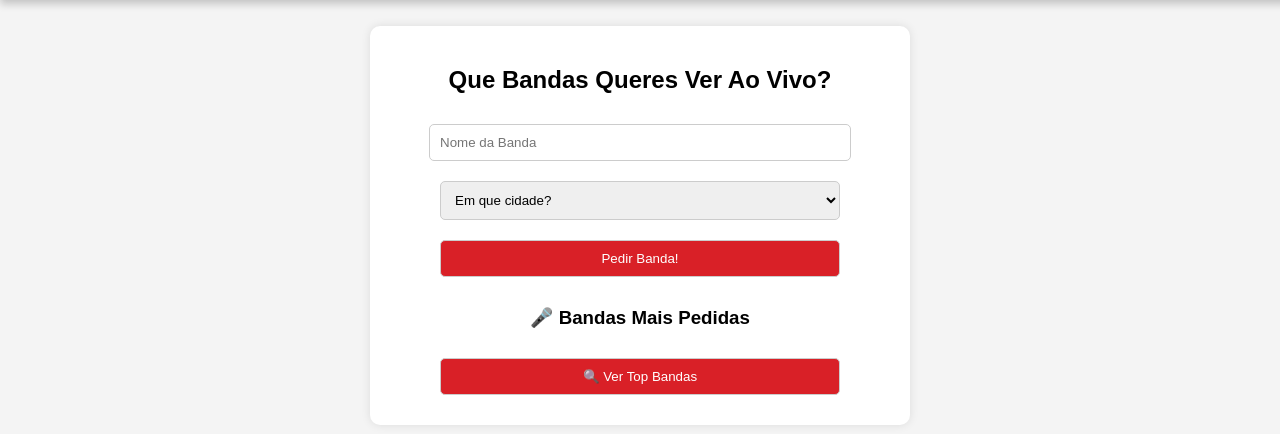
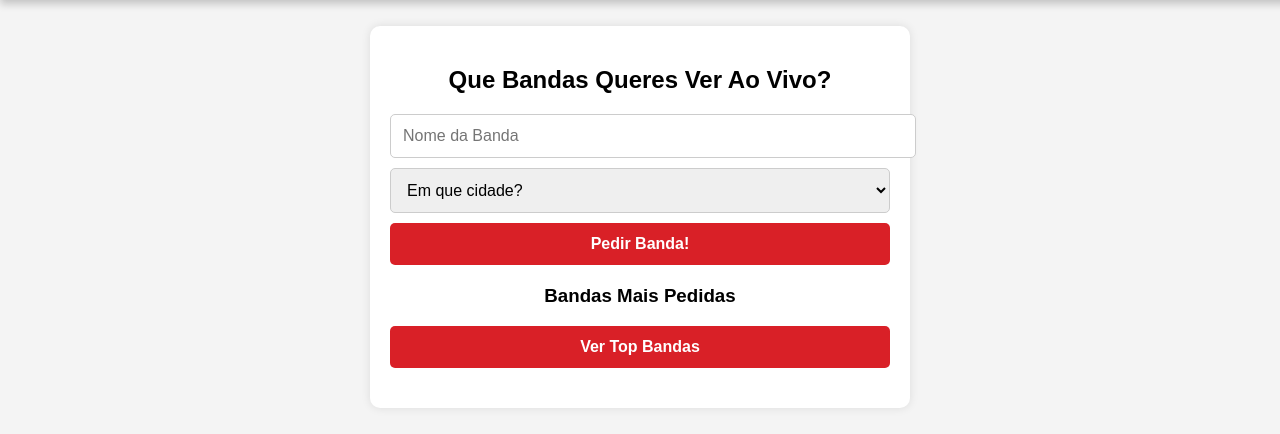
Before and after one commit to joaodessa/band-request-bot, a Flask app: page / in a window 1280 px wide. Shown: the part 74-508 px from the top of the page. Run offline with Flask 3, Linux system fonts and the light colour scheme.

```diff
--- a/templates/index.html
+++ b/templates/index.html
@@ -61,18 +61,26 @@
             box-shadow: 0px 0px 10px rgba(0,0,0,0.1);
         }
 
+        /* 🎯 FORM STYLING */
+        .form-group {
+            width: 100%;
+            margin: 10px 0;
+        }
+
         input, select, button {
-            width: 80%;
-            padding: 10px;
-            margin: 10px;
+            width: 100%; /* Ensures all elements have the same width */
+            padding: 12px;
             border-radius: 5px;
             border: 1px solid #ccc;
+            font-size: 16px;
         }
 
         button {
             background-color: #D92027; /* Red button */
             color: white;
             cursor: pointer;
+            font-weight: bold;
+            border: none;
         }
 
         button:hover {
@@ -83,6 +91,40 @@
             margin-top: 20px;
             font-weight: bold;
         }
+
+        /* 🎤 STYLING FOR TOP BANDS */
+        .top-bands-container {
+            text-align: left;
+            margin-top: 20px;
+        }
+
+        .band-card {
+            background: #f9f9f9;
+            padding: 10px;
+            margin: 5px 0;
+            border-radius: 5px;
+            display: flex;
+            justify-content: space-between;
+            align-items: center;
+            border-left: 5px solid #D92027;
+            font-size: 16px;
+        }
+
+        .band-rank {
+            font-weight: bold;
+            color: #D92027;
+        }
+
+        .band-name {
+            flex: 1;
+            margin-left: 10px;
+        }
+
+        .band-count {
+            font-weight: bold;
+            color: #555;
+        }
+
     </style>
 </head>
 <body>
@@ -104,9 +146,12 @@
         <h2>Que Bandas Queres Ver Ao Vivo?</h2>
 
         <!-- Band Name Input -->
+        <div class="form-group">
             <input type="text" id="bandName" placeholder="Nome da Banda">
+        </div>
 
         <!-- City Selection Dropdown -->
+        <div class="form-group">
             <select id="cityName">
                 <option value="" disabled selected>Em que cidade?</option>
                 <option value="Aveiro">Aveiro</option>
@@ -115,21 +160,24 @@
                 <option value="Coruna">A Coruña</option>
                 <option value="Faro">Faro</option>
                 <option value="Leiria">Leiria</option>
-            <option value="Lisboa">Lisbon</option>
+                <option value="Lisboa">Lisboa</option>
                 <option value="Porto">Porto</option>
                 <option value="Santiago de Compostela">Santiago de Compostela</option>
                 <option value="Vigo">Vigo</option>
                 <option value="Viseu">Viseu</option>
             </select>
+        </div>
 
         <!-- Submit Button -->
+        <div class="form-group">
             <button onclick="submitRequest()">Pedir Banda!</button>
+        </div>
 
         <!-- Response Message -->
         <p id="response"></p>
 
-        <h3>🎤 Bandas Mais Pedidas</h3>
-        <button onclick="fetchTopBands()">🔍 Ver Top Bandas</button>
+        <h3>Bandas Mais Pedidas</h3>
+        <button onclick="fetchTopBands()">Ver Top Bandas</button>
         <div id="topBandsList" class="top-bands-container"></div>
     </div>
 
```
Lines whose indentation alone changed are shown as unchanged.
